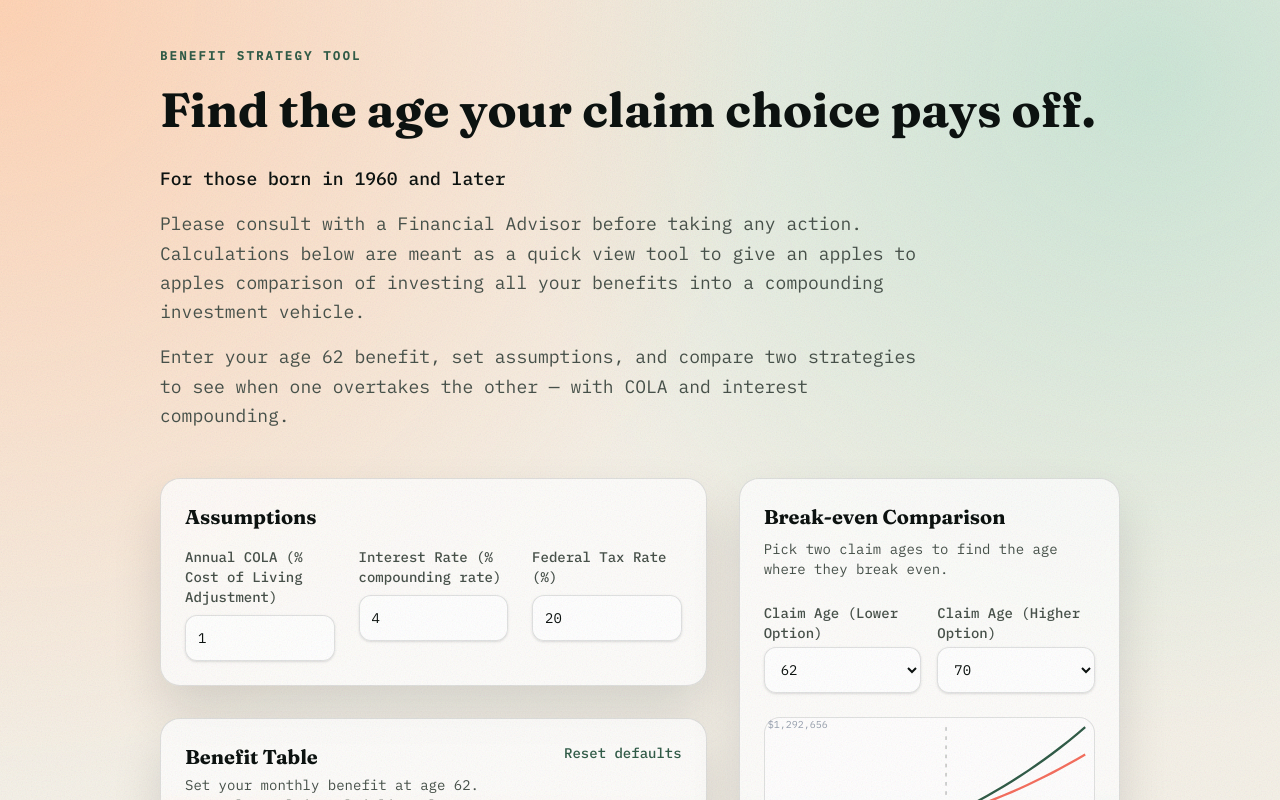
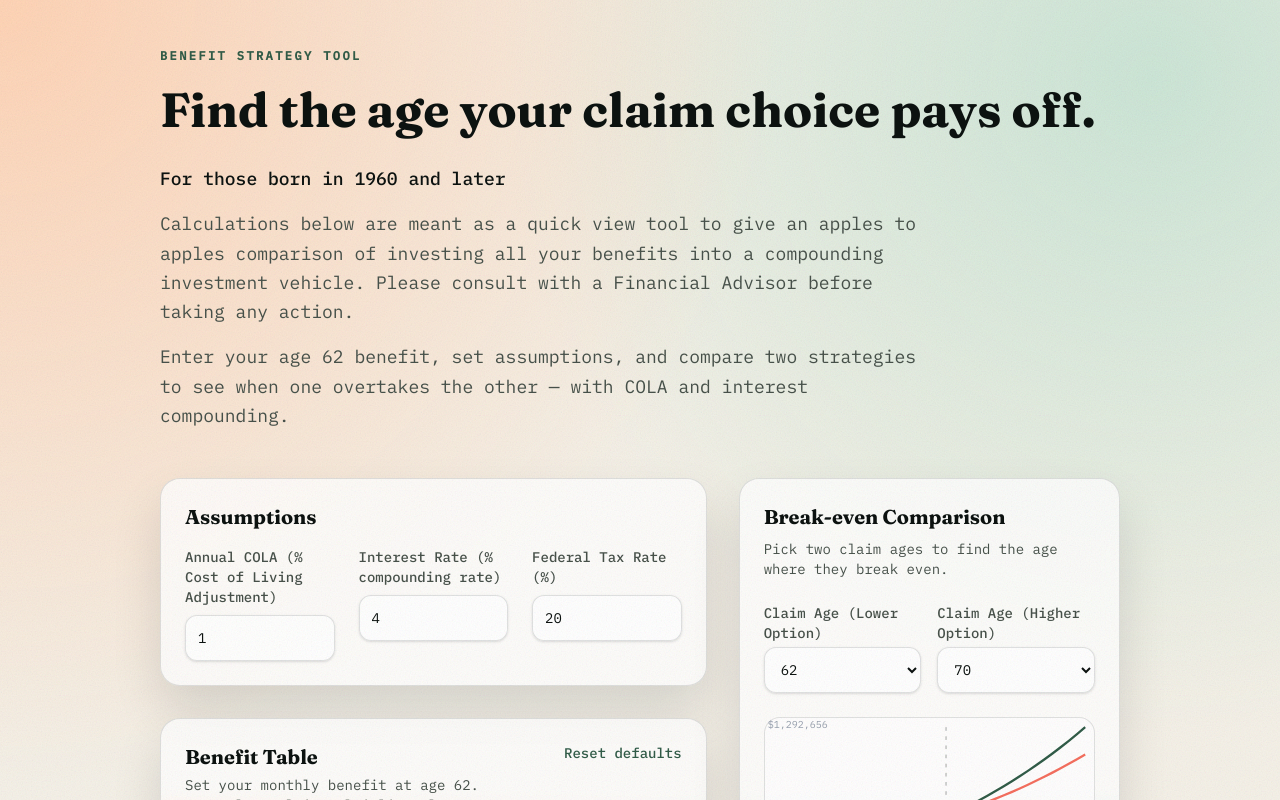
Before and after one commit to TheSafo/social-sec, a React (Vite) app in the folder modern-social-sec/: page / in a window 1280 px wide. Shown: the top 800 px of the page. Built offline with nearby package versions, Linux system fonts and the light colour scheme.

Commit message:
Update Layout.tsx

```diff
--- a/modern-social-sec/src/components/Layout.tsx
+++ b/modern-social-sec/src/components/Layout.tsx
@@ -18,7 +18,7 @@ export const Layout: React.FC<LayoutProps> = ({ children }) => {
           <div className="max-w-3xl space-y-4 text-lg text-muted leading-relaxed font-sans">
             <p className="font-medium text-ink">For those born in 1960 and later</p>
             <p>
-              Please consult with a Financial Advisor before taking any action. Calculations below are meant as a quick view tool to give an apples to apples comparison of investing all your benefits into a compounding investment vehicle.
+              Calculations below are meant as a quick view tool to give an apples to apples comparison of investing all your benefits into a compounding investment vehicle. Please consult with a Financial Advisor before taking any action.
             </p>
             <p>
               Enter your age 62 benefit, set assumptions, and compare two strategies to see when one overtakes the other — with COLA and interest compounding.
```
